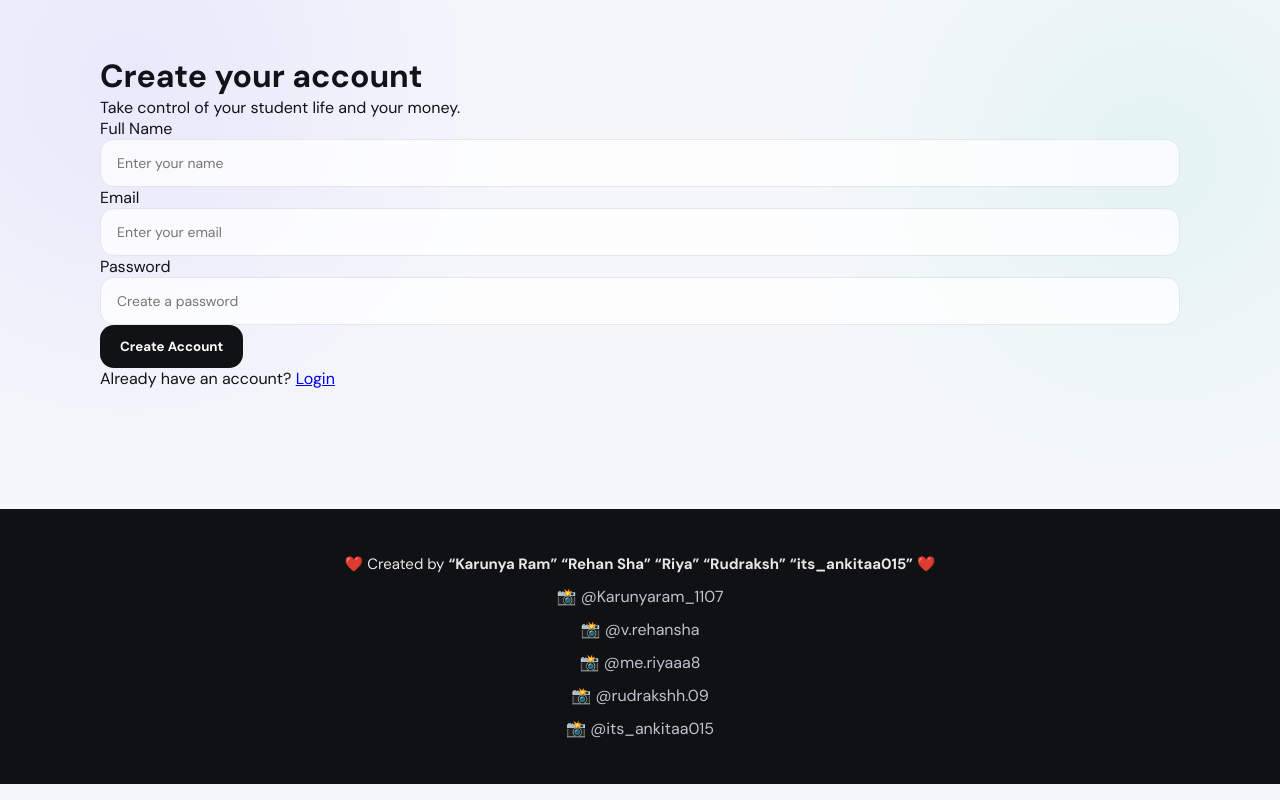
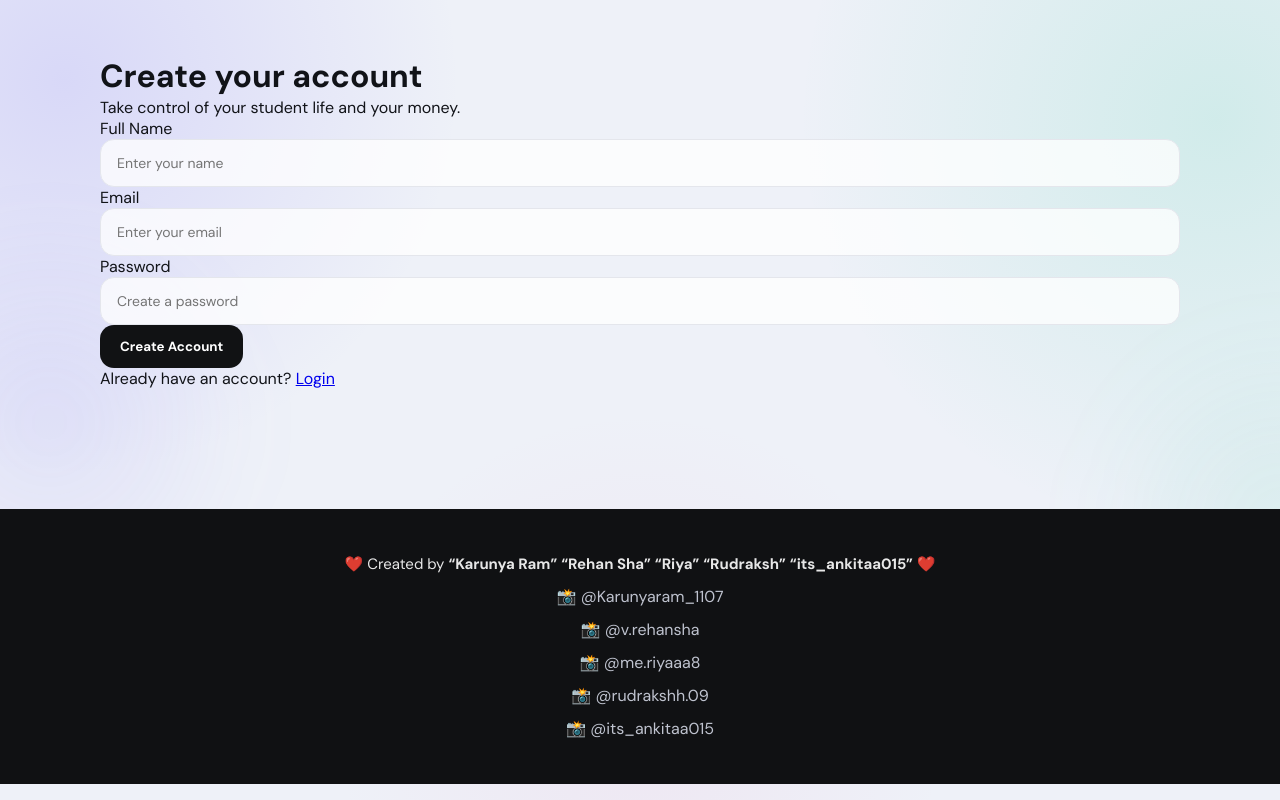
Before and after one commit to rehansha-dev/SPEND-WISE, a Flask app: page /register in a window 1280 px wide. Run offline with Flask 3, Linux system fonts and the light colour scheme.

Commit message:
Update style.css

```diff
--- a/static/style.css
+++ b/static/style.css
@@ -35,20 +35,93 @@ body {
 
     background:
         radial-gradient(
-            circle at 10% 10%,
-            rgba(117, 103, 248, 0.10),
+            circle at 5% 10%,
+            rgba(117, 103, 248, 0.18),
+            transparent 28%
+        ),
+        radial-gradient(
+            circle at 95% 15%,
+            rgba(32, 201, 151, 0.14),
             transparent 30%
         ),
         radial-gradient(
-            circle at 90% 20%,
-            rgba(32, 201, 151, 0.08),
-            transparent 28%
+            circle at 50% 90%,
+            rgba(239, 108, 174, 0.08),
+            transparent 32%
         ),
-        var(--bg);
+        #eef1f8;
 
     min-height: 100vh;
-}
-
+
+    overflow-x: hidden;
+}
+body::before {
+    content: "";
+
+    position: fixed;
+
+    width: 420px;
+    height: 420px;
+
+    left: -180px;
+    top: 30%;
+
+    border-radius: 50%;
+
+    background:
+        radial-gradient(
+            circle,
+            rgba(117, 103, 248, 0.12),
+            transparent 70%
+        );
+
+    filter: blur(40px);
+
+    pointer-events: none;
+
+    z-index: -1;
+
+    animation: ambientFloat 10s ease-in-out infinite;
+}
+
+body::after {
+    content: "";
+
+    position: fixed;
+
+    width: 400px;
+    height: 400px;
+
+    right: -180px;
+    bottom: 5%;
+
+    border-radius: 50%;
+
+    background:
+        radial-gradient(
+            circle,
+            rgba(32, 201, 151, 0.10),
+            transparent 70%
+        );
+
+    filter: blur(45px);
+
+    pointer-events: none;
+
+    z-index: -1;
+
+    animation: ambientFloat 12s ease-in-out infinite reverse;
+}
+
+@keyframes ambientFloat {
+    0%, 100% {
+        transform: translateY(0) translateX(0);
+    }
+
+    50% {
+        transform: translateY(-35px) translateX(25px);
+    }
+}
 
 /* =========================================================
    NAVBAR
```
